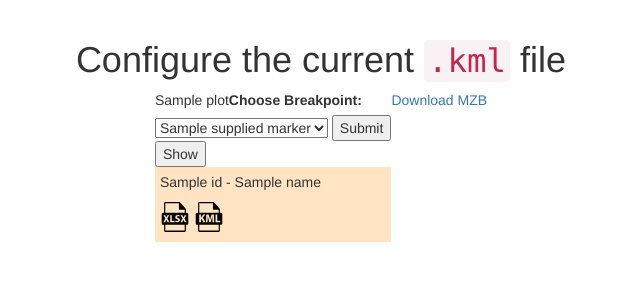
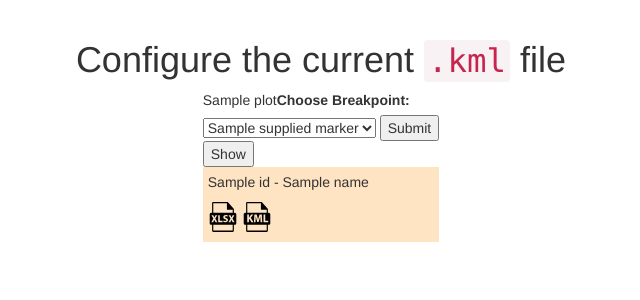
Before and after one commit to Mcimob/MZB_generator, a Flask app: template templates/edit_kml.html in a window 1280 px wide. Shown: the top 300 px of the page, without its empty margins (319-959 px from the left). Run offline with Flask 3, Linux system fonts and the light colour scheme; the template is opened without the code that fills it: most values are stand-ins (such as "Sample title", 1, 10 or a date in 2020); some libraries are stand-ins or nearby versions.

Commit message:
removed old link

```diff
--- a/templates/edit_kml.html
+++ b/templates/edit_kml.html
@@ -58,7 +58,6 @@
       </div>
     </div>
     {% endfor %}
-    <a href="/download/{{filename}}.xlsx" target="_blank">Download MZB</a>
 
   </div>
 
```
